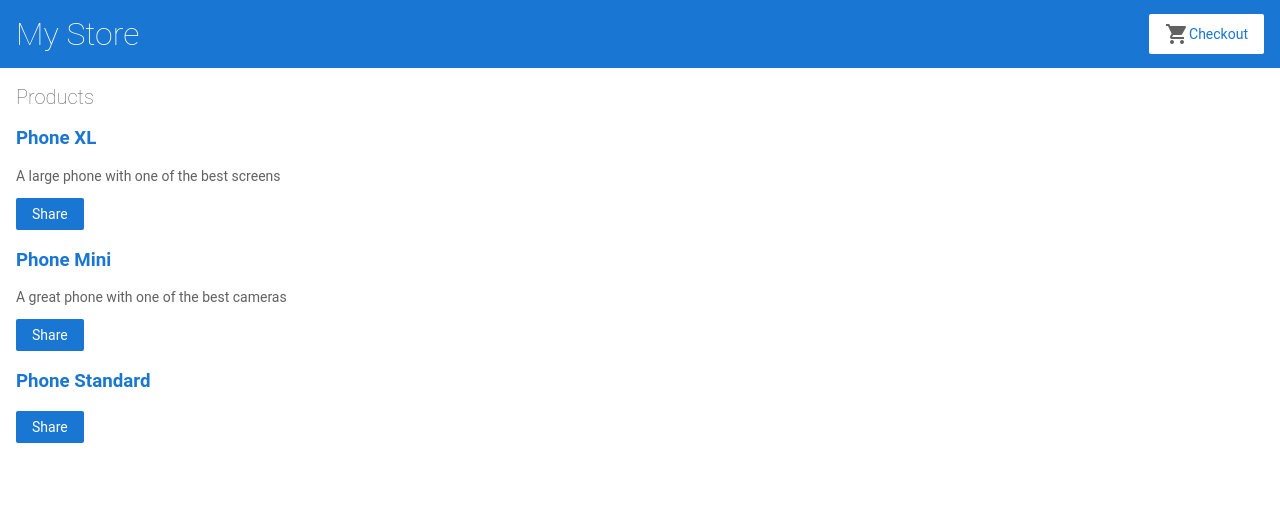
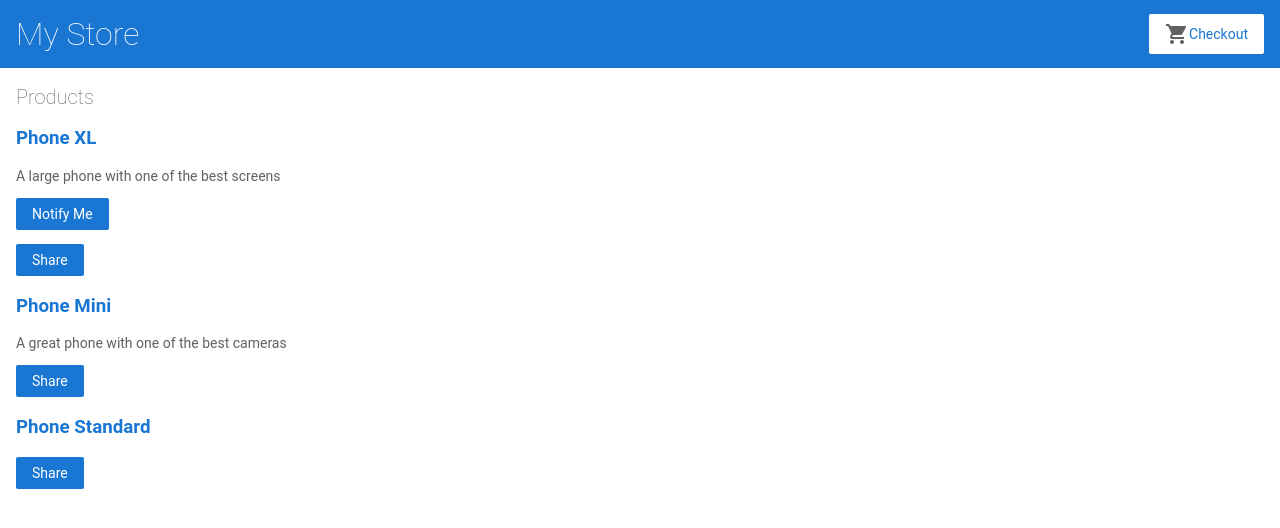
Before and after one commit to ChillBroh/Angular-App-From-Documentation, an Angular app: page / in a window 1280 px wide. Shown: the top 528 px of the page. Built offline with nearby package versions, Linux system fonts and the light colour scheme.

Commit message:
data passing to child done

```diff
--- /dev/null
+++ b/src/app/product-alerts/product-alerts.component.html
@@ -0,0 +1,3 @@
+<p *ngIf="product && product.price > 700">
+  <button type="button" (click)="alert()">Notify Me</button>
+</p>
--- /dev/null
+++ b/src/app/product-alerts/product-alerts.component.ts
@@ -0,0 +1,15 @@
+import { Component, Input } from "@angular/core";
+import { Product } from "../products";
+
+@Component({
+  selector: "app-product-alerts",
+  templateUrl: "./product-alerts.component.html",
+  styleUrl: "./product-alerts.component.css",
+})
+export class ProductAlertsComponent {
+  @Input() product: Product | undefined;
+
+  alert() {
+    window.alert("This Product is more than $700");
+  }
+}
--- a/src/app/product-list/product-list.component.html
+++ b/src/app/product-list/product-list.component.html
@@ -8,7 +8,7 @@
   <p *ngIf="product.description">
     {{ product.description }}
   </p>
-
+  <app-product-alerts [product]="product"> </app-product-alerts>
   <button type="button" (click)="share()">Share</button>
 </div>
 
```
Also changed, not shown: src/app/app.module.ts (+13 -16 lines), src/app/product-list/product-list.component.ts (+6 -7 lines), src/app/product-alerts/product-alerts.component.css (added).
